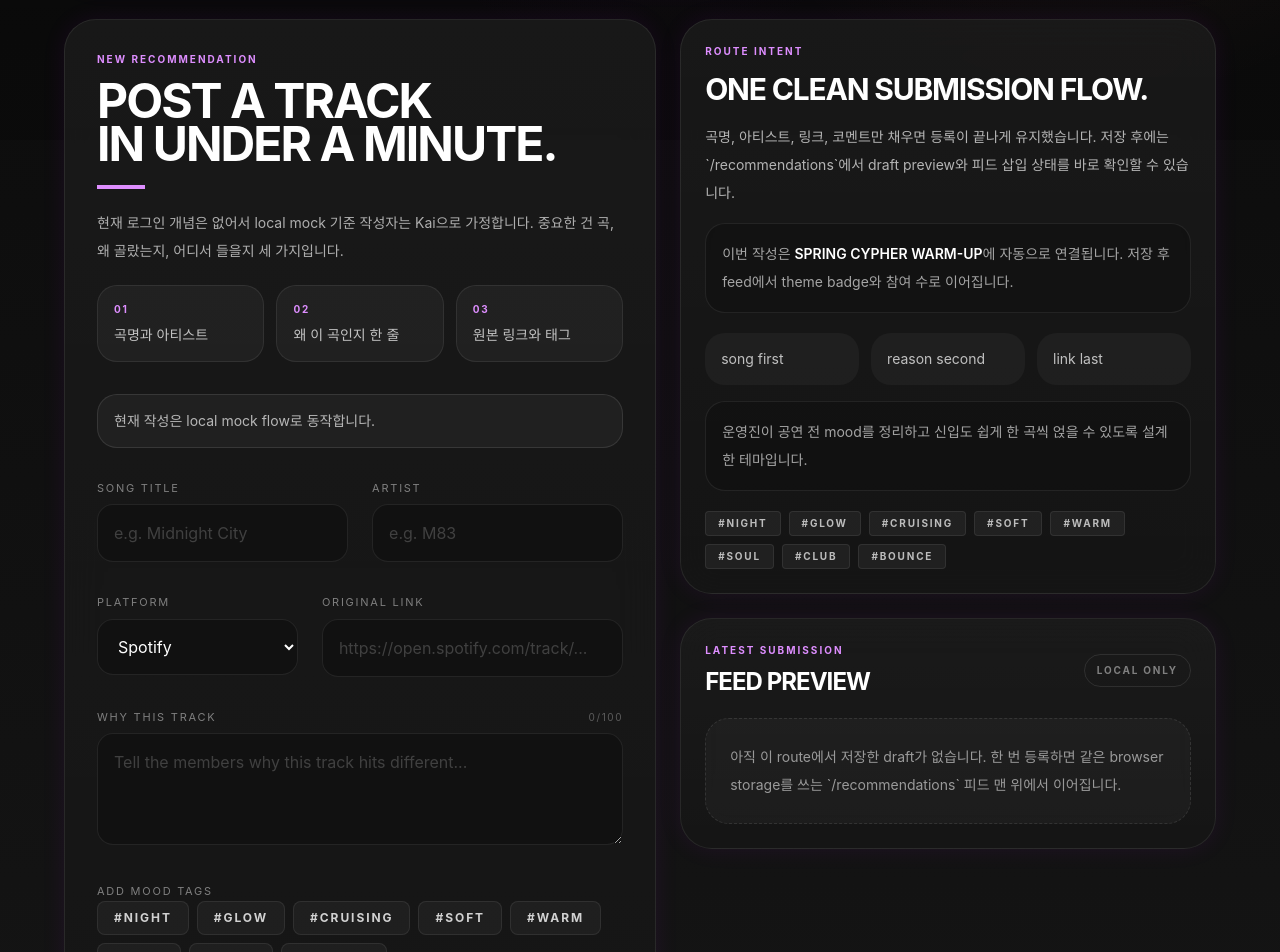
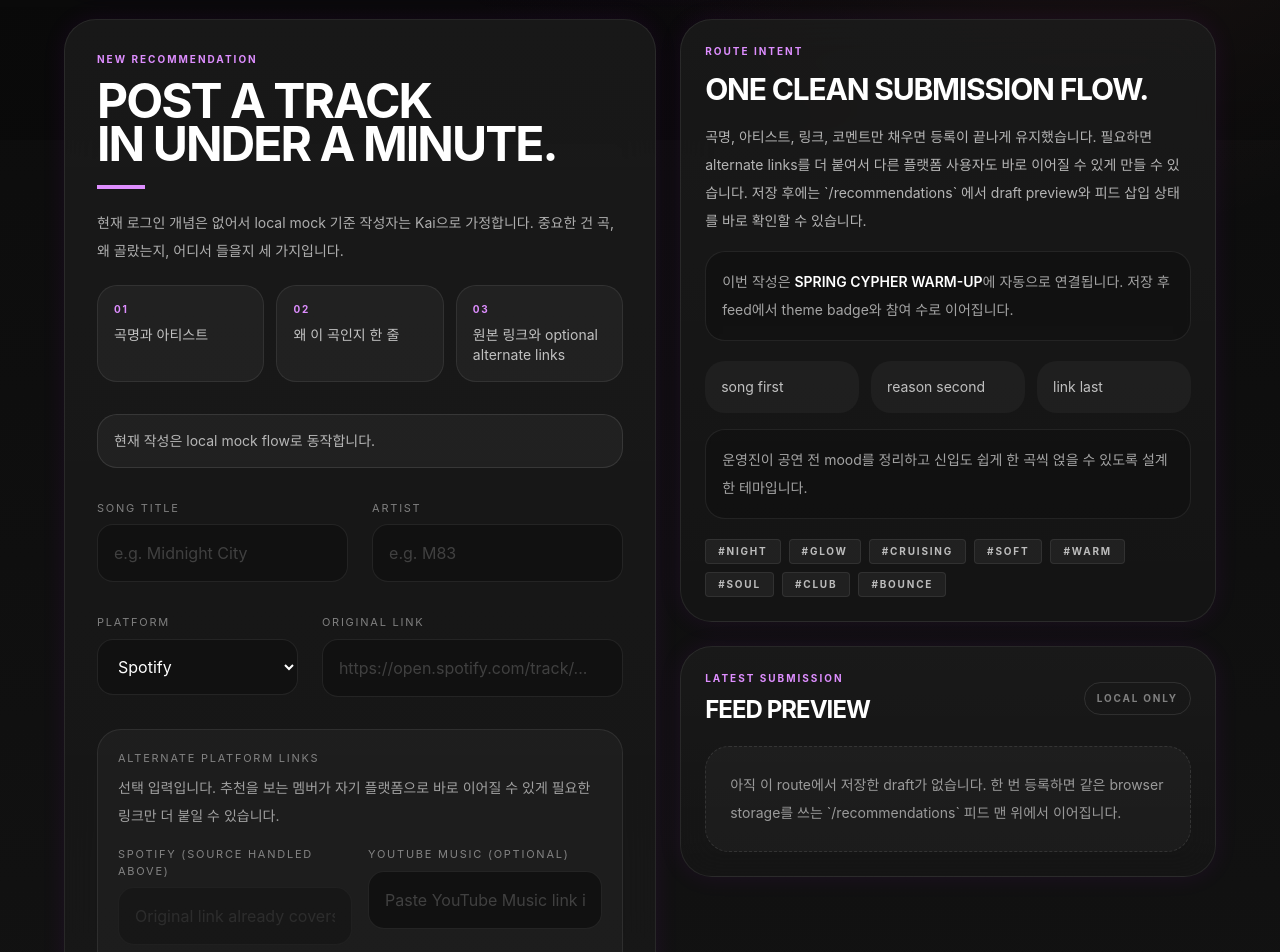
Before and after one commit to MrTMI-0315/onochu, a Next.js app: page /recommendations/new in a window 1280 px wide. Shown: the part 660-1612 px from the top of the page. Built offline with nearby package versions, Linux system fonts and the light colour scheme.

Commit message:
MB 42 : add alternate platform links to recommendation create

```diff
--- a/components/recommendation-composer.tsx
+++ b/components/recommendation-composer.tsx
@@ -2,7 +2,12 @@
 
 import { useState, useTransition } from "react";
 import { platformLabels } from "@/lib/mock-data";
-import type { MusicPlatform, RecommendationDraftInput } from "@/lib/types";
+import { normalizePlatformLinkMap } from "@/lib/platform-links";
+import type {
+  MusicPlatform,
+  PlatformLinkMap,
+  RecommendationDraftInput,
+} from "@/lib/types";
 
 type RecommendationComposerProps = {
   currentMemberName: string;
@@ -15,6 +20,7 @@ type ComposerErrors = {
   artistName?: string;
   url?: string;
   comment?: string;
+  alternatePlatformUrls?: string;
 };
 
 type SaveStatus =
@@ -34,6 +40,9 @@ export function RecommendationComposer({
   const [artistName, setArtistName] = useState("");
   const [platform, setPlatform] = useState<MusicPlatform>("spotify");
   const [url, setUrl] = useState("");
+  const [alternatePlatformUrls, setAlternatePlatformUrls] = useState<PlatformLinkMap>(
+    {},
+  );
   const [comment, setComment] = useState("");
   const [selectedTags, setSelectedTags] = useState<string[]>([]);
   const [errors, setErrors] = useState<ComposerErrors>({});
@@ -47,12 +56,16 @@ export function RecommendationComposer({
   const platformOptions = Object.entries(platformLabels) as Array<
     [MusicPlatform, string]
   >;
+  const alternatePlatformOptions = platformOptions.filter(
+    ([value]) => value !== "other",
+  );
 
   function clearFormFields() {
     setTrackTitle("");
     setArtistName("");
     setPlatform("spotify");
     setUrl("");
+    setAlternatePlatformUrls({});
     setComment("");
     setSelectedTags([]);
   }
@@ -72,6 +85,13 @@ export function RecommendationComposer({
         ? currentTags.filter((currentTag) => currentTag !== tag)
         : [...currentTags, tag],
     );
+  }
+
+  function updateAlternatePlatformUrl(targetPlatform: MusicPlatform, value: string) {
+    setAlternatePlatformUrls((currentLinks) => ({
+      ...currentLinks,
+      [targetPlatform]: value,
+    }));
   }
 
   function validateForm() {
@@ -97,6 +117,26 @@ export function RecommendationComposer({
 
     if (comment.trim().length === 0) {
       nextErrors.comment = "한 줄 코멘트는 비워둘 수 없습니다.";
+    }
+
+    const hasInvalidAlternateLink = Object.entries(alternatePlatformUrls).some(
+      ([targetPlatform, value]) => {
+        if (targetPlatform === platform || value.trim().length === 0) {
+          return false;
+        }
+
+        try {
+          new URL(value.trim());
+          return false;
+        } catch {
+          return true;
+        }
+      },
+    );
+
+    if (hasInvalidAlternateLink) {
+      nextErrors.alternatePlatformUrls =
+        "선택 입력인 alternate platform links도 올바른 URL 형식이어야 합니다.";
     }
 
     return nextErrors;
@@ -133,6 +173,10 @@ export function RecommendationComposer({
       url: url.trim(),
       comment: comment.trim(),
       moodTags: selectedTags,
+      alternatePlatformUrls: normalizePlatformLinkMap(
+        alternatePlatformUrls,
+        platform,
+      ),
     };
 
     startTransition(() => {
@@ -188,7 +232,9 @@ export function RecommendationComposer({
             <p className="text-[10px] font-bold uppercase tracking-[0.18em] text-[#de8eff]">
               03
             </p>
-            <p className="mt-2 text-sm text-white/72">원본 링크와 태그</p>
+            <p className="mt-2 text-sm text-white/72">
+              원본 링크와 optional alternate links
+            </p>
           </div>
         </div>
       </header>
@@ -265,6 +311,53 @@ export function RecommendationComposer({
           </label>
         </div>
 
+        <section className="space-y-4 rounded-[1.5rem] border border-white/8 bg-white/3 p-5">
+          <div className="flex flex-col gap-2">
+            <span className="text-[11px] uppercase tracking-[0.16em] text-white/45">
+              Alternate platform links
+            </span>
+            <p className="text-sm leading-7 text-white/58">
+              선택 입력입니다. 추천을 보는 멤버가 자기 플랫폼으로 바로 이어질 수
+              있게 필요한 링크만 더 붙일 수 있습니다.
+            </p>
+          </div>
+
+          <div className="grid gap-4 md:grid-cols-2">
+            {alternatePlatformOptions.map(([value, label]) => {
+              const isSourcePlatform = value === platform;
+
+              return (
+                <label key={value} className="flex flex-col gap-2">
+                  <span className="text-[11px] uppercase tracking-[0.16em] text-white/45">
+                    {label}
+                    {isSourcePlatform ? " (source handled above)" : " (optional)"}
+                  </span>
+                  <input
+                    value={alternatePlatformUrls[value] ?? ""}
+                    onChange={(event) =>
+                      updateAlternatePlatformUrl(value, event.target.value)
+                    }
+                    className="rounded-[1rem] border border-white/8 bg-[#111111] p-4 text-white outline-none placeholder:text-white/20 disabled:cursor-not-allowed disabled:opacity-45"
+                    placeholder={
+                      isSourcePlatform
+                        ? "Original link already covers this platform"
+                        : `Paste ${label} link if you have it`
+                    }
+                    type="url"
+                    disabled={isSourcePlatform}
+                  />
+                </label>
+              );
+            })}
+          </div>
+
+          {errors.alternatePlatformUrls ? (
+            <span className="text-xs text-rose-200">
+              {errors.alternatePlatformUrls}
+            </span>
+          ) : null}
+        </section>
+
         <label className="flex flex-col gap-2">
           <div className="flex items-center justify-between gap-3">
             <span className="text-[11px] uppercase tracking-[0.16em] text-white/45">
--- a/components/recommendation-create-route.tsx
+++ b/components/recommendation-create-route.tsx
@@ -119,8 +119,9 @@ export function RecommendationCreateRoute({
             </h2>
             <p className="mt-4 text-sm leading-7 text-white/68">
               곡명, 아티스트, 링크, 코멘트만 채우면 등록이 끝나게 유지했습니다.
-              저장 후에는 `/recommendations`에서 draft preview와 피드 삽입 상태를
-              바로 확인할 수 있습니다.
+              필요하면 alternate links를 더 붙여서 다른 플랫폼 사용자도 바로
+              이어질 수 있게 만들 수 있습니다. 저장 후에는 `/recommendations`
+              에서 draft preview와 피드 삽입 상태를 바로 확인할 수 있습니다.
             </p>
             {activeTheme ? (
               <p className="mt-4 rounded-[1.25rem] border border-white/8 bg-black/20 p-4 text-sm leading-7 text-white/62">
--- a/lib/recommendation-drafts.ts
+++ b/lib/recommendation-drafts.ts
@@ -5,6 +5,7 @@ import type {
   SongRecommendation,
   ThemeSpotlight,
 } from "@/lib/types";
+import { normalizePlatformLinkMap } from "@/lib/platform-links";
 
 export type StoredRecommendationState = {
   version: number;
@@ -63,6 +64,10 @@ export function createRecommendationFromDraft(
     createdAt: new Date().toISOString(),
     reactionCount: 0,
     saveCount: 0,
+    alternatePlatformUrls: normalizePlatformLinkMap(
+      draft.alternatePlatformUrls,
+      draft.platform,
+    ),
     themeId: activeTheme?.id,
     themeTitle: activeTheme?.title,
     themePhaseLabel: activeTheme?.phaseLabel,
```
Also changed, not shown: 1 other file (tests, documents, lock files or other folders).
